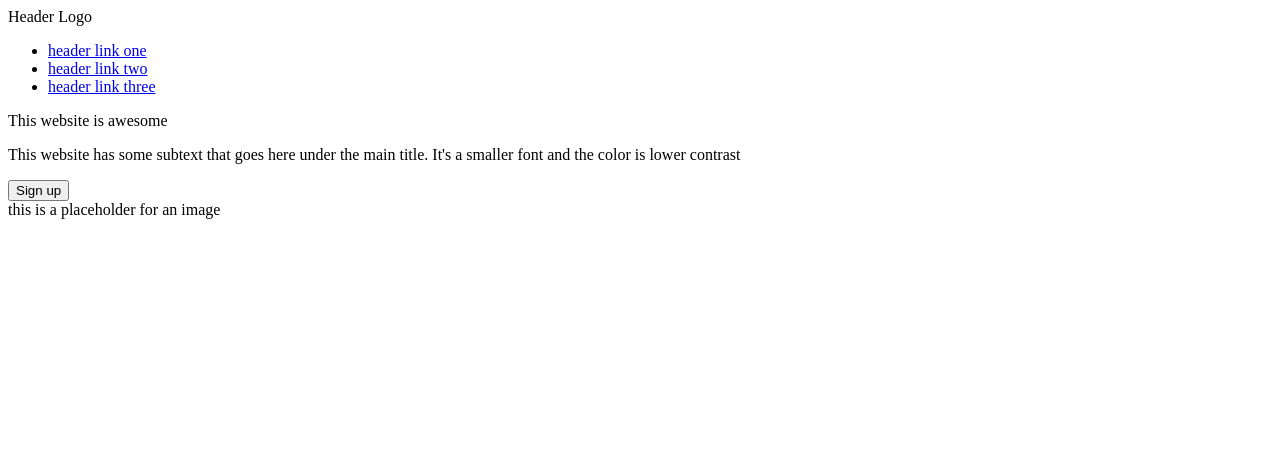
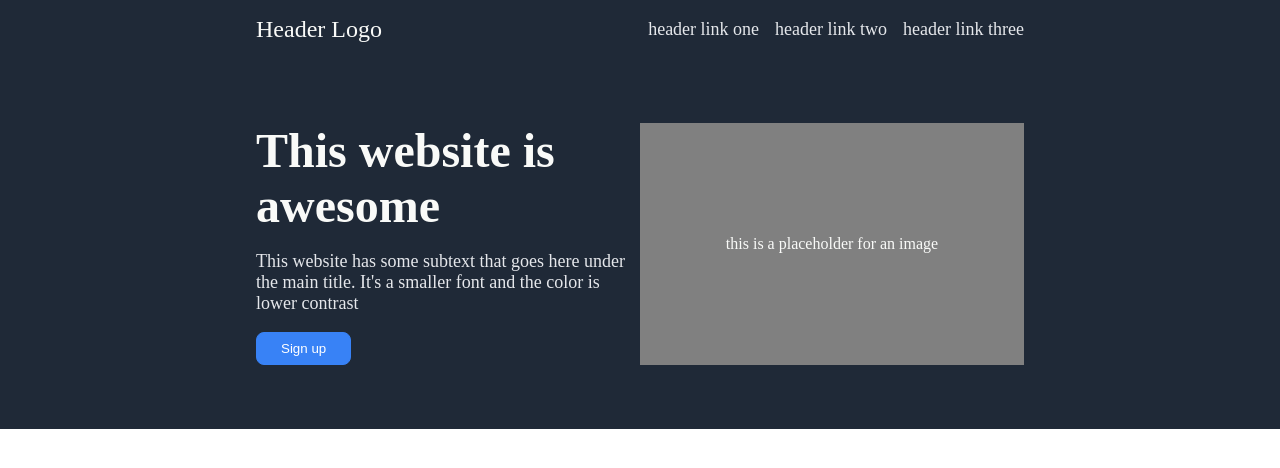
Before and after one commit to Zeesul/odin-landing-page, a plain HTML site: page index.html in a window 1280 px wide. Drawn offline with Linux system fonts and the light colour scheme.

Commit message:
Finish header section and style with css
Finished the structure of the header section of the webpage. Also added
styling with CSS -- need to figure out how to extend bottom margin
of the .header-container class to extend blue background.

```diff
--- a/index.html
+++ b/index.html
@@ -4,11 +4,14 @@
     <meta charset="UTF-8">
     <meta name="viewport" content="width=device-width, initial-scale=1.0">
     <title>Landing Page</title>
+    <link rel="stylesheet" href="./styles.css">
 </head>
 <body>
     <div class="header-container">
         <div class="header">
-            Header Logo
+            <div class="logo">
+                Header Logo
+            </div>
             <ul>
                 <li><a href="#">header link one</a></li>
                 <li><a href="#">header link two</a></li>
@@ -16,10 +19,14 @@
             </ul>
         </div>
         <div class="section-one">
-            This website is awesome
-            <p>This website has some subtext that goes here under the main title. It's a smaller font and the color is lower contrast</p>
-            <div class="buttons">
-                <button>Sign up</button>
+            <div class="content">
+                <div class="main-text">
+                    This website is awesome
+                </div>
+                <div class="secondary-text">
+                    <p>This website has some subtext that goes here under the main title. It's a smaller font and the color is lower contrast</p>
+                    <button class="header-button">Sign up</button>
+                </div>
             </div>
             <div class="img">
                 this is a placeholder for an image
--- a/styles.css
+++ b/styles.css
@@ -0,0 +1,83 @@
+body {
+    margin: 0px;
+}
+
+ul {
+    list-style-type: none;
+    margin: 0;
+    padding: 0;
+    display: flex;
+    gap: 16px;
+}
+
+li {
+    font-size: 18px;
+}
+
+a {
+    text-decoration: none;
+    color: #E5E7EB;
+    font-size: 18px;
+}
+
+button {
+    cursor: pointer;
+    padding: 8px 24px;
+    border-radius: 8px;
+}
+
+.header-container {
+    background: #1F2937;
+}
+
+.header {
+    display: flex;
+    justify-content: space-between;
+    align-items: center;
+    padding: 1rem 16rem;
+}
+
+.logo {
+    color: #F9FAF8;
+    font-size: 24px;
+}
+
+.section-one {
+    padding: 4rem 16rem;
+    display: flex;
+    justify-content: space-between;
+}
+
+.content {
+    max-width: 50%;
+    display: flex;
+    flex-direction: column;
+}
+
+.main-text {
+    font-size: 48px;
+    font-weight: 800;
+    color: #F9FAF8;
+}
+
+.secondary-text {
+    font-size: 18px;
+    color:#E5E7EB
+}
+
+.img {
+    display: flex;
+    max-width: 50%;
+    align-items: center;
+    justify-content: center;
+    background: grey;
+    color: #F9FAF8;
+    flex-shrink: 0;
+    width: 600px;
+}
+
+button.header-button {
+    background: #3882F6;
+    border: 1px solid #3882F6;
+    color: white;
+}
```
